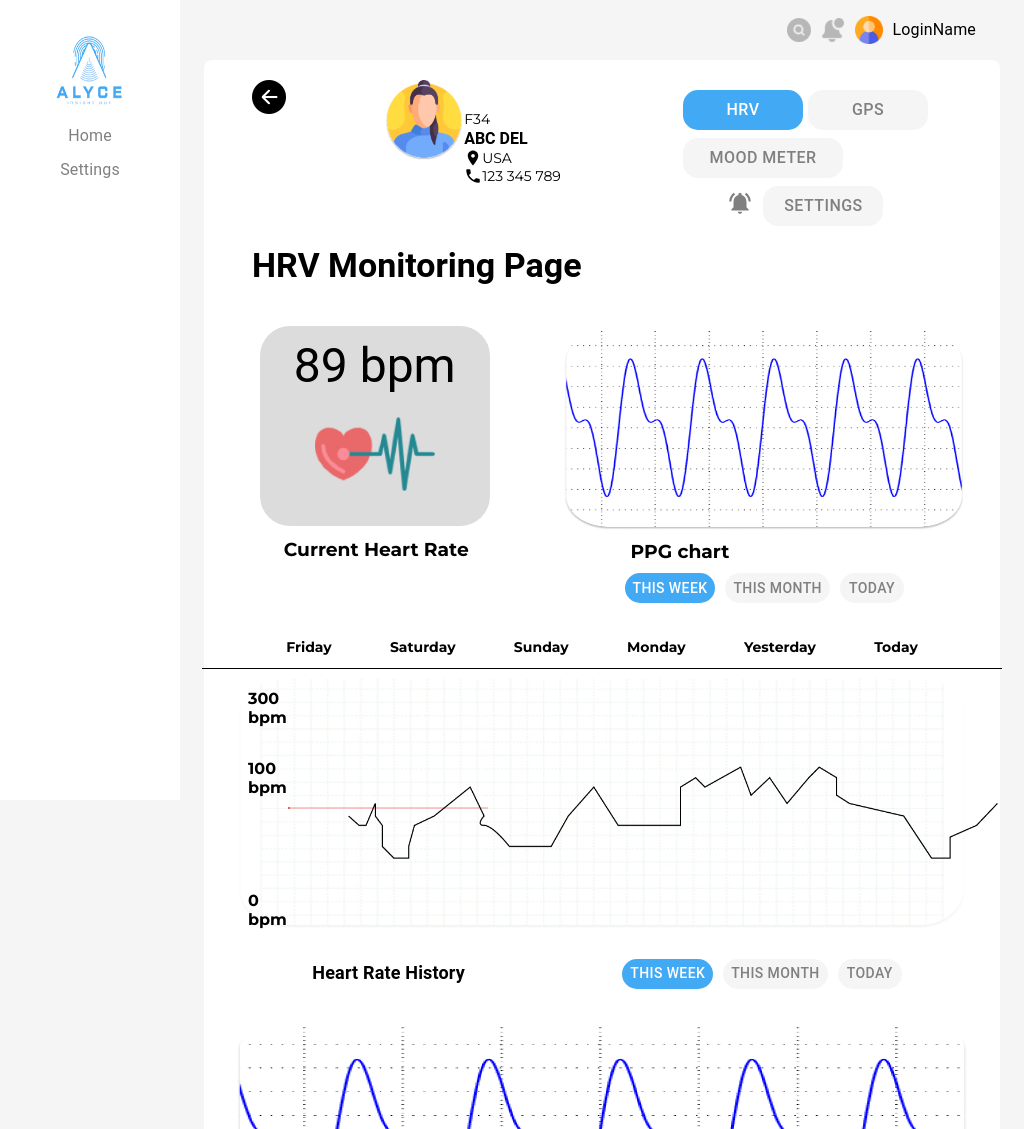
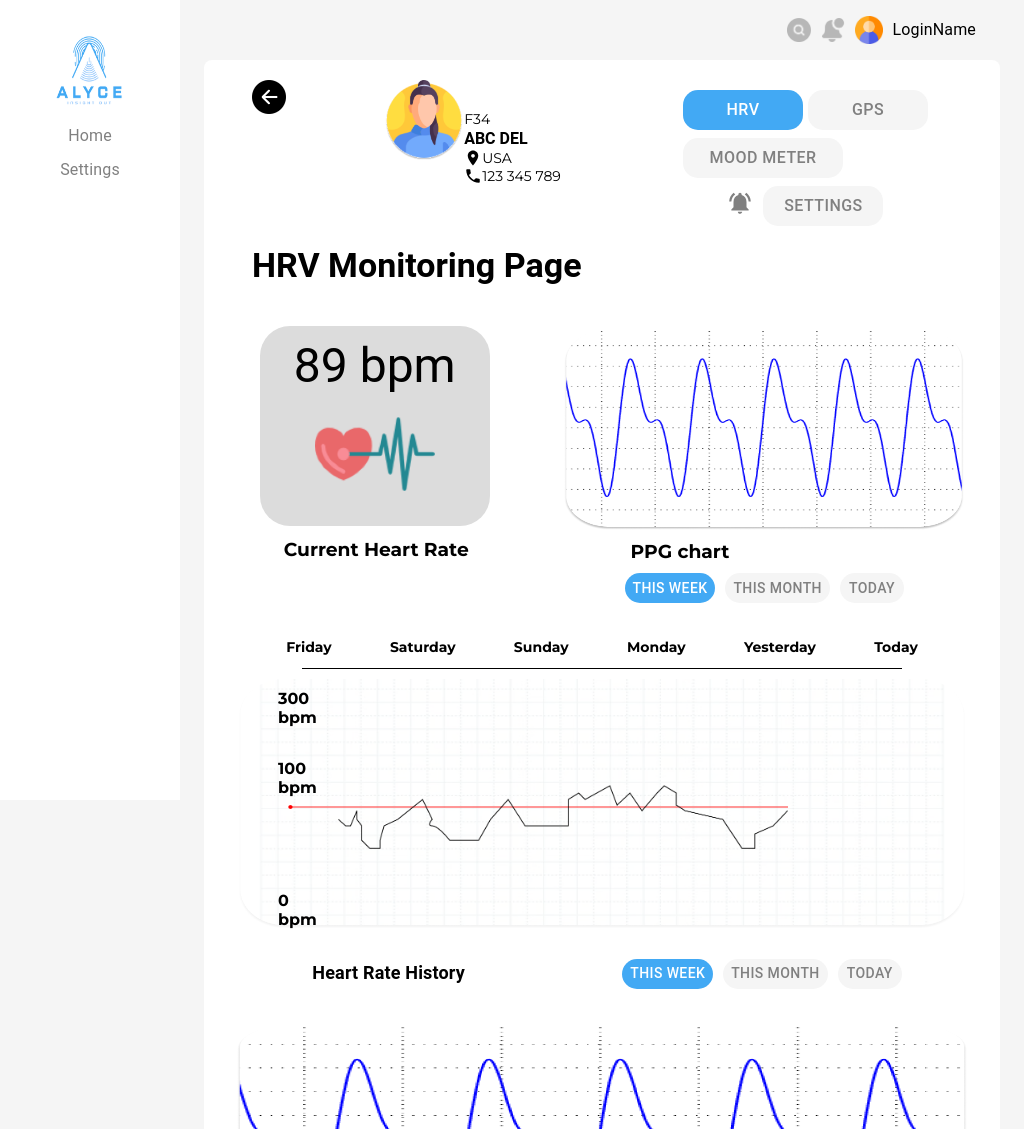
Before and after one commit to Amrkhwazir/Nextjs-UI, a Next.js app: page /hrvpage in a window 1024 px wide. Shown: the top 1129 px of the page. Built offline with nearby package versions, Linux system fonts and the light colour scheme.

Commit message:
working on responsive

```diff
--- a/src/components/chart/graph.module.css
+++ b/src/components/chart/graph.module.css
@@ -10,9 +10,9 @@
 
 .Line2Img{
     position: absolute;
-    width: 720px;
+    width: 680px;
     bottom: 130px;
-    left: 50px;
+    left: 90px;
 }
 
 .vectorImg{
@@ -25,21 +25,21 @@
 .chartValue1{
     position: absolute;
     top: 20px;
-    left: 20px;
+    left: 50px;
    list-style-type: none;
    font-weight: bold;
 }
 .chartValue2{
     position: absolute;
     top: 90px;
-    left: 20px;
+    left: 50px;
    list-style-type: none;
    font-weight: bold;
 }
 .chartValue3{
     position: absolute;
     bottom: 10px;
-    left: 20px;
+    left: 50px;
    list-style-type: none;
    font-weight: bold;
 }
@@ -128,7 +128,7 @@
 @media (min-width: 900px) and (max-width: 1200px) {
 
     .lineImg{
-        width: 800px;
+        width: 600px;
     }
 
     .chartImg{
@@ -137,22 +137,16 @@
     }
     .Line2Img{
         position: absolute;
-        width: 200px;
-        height: 2px;
+        width: 500px;
+        height: 4px;
         bottom: 130px;
         left: 60px;
     }
-}
 
-
-@media (min-width: 1200px) and (max-width: 1536px) {
-
-    .lineImg{
-        width: 800px;
-    }
-
-    .chartImg{
-        width: 750px;
-        height: 250px;
+    .vectorImg{
+        position: absolute;
+        width: 450px;
+        bottom: 90px;
+        left: 110px;
     }
 }
--- a/src/components/maps/MapCity.jsx
+++ b/src/components/maps/MapCity.jsx
@@ -7,7 +7,7 @@ const MapCity = () => {
   return (
     <Container sx={{marginTop: "20px", backgroundColor: "white", padding: "40px", borderRadius: '12px', minWidth: '100%', display: "flex", flexDirection: "column", alignItems: "center"}}>
 
-          <Box sx={{width: "800px", display: "flex", justifyContent: "flex-start", marginBottom: '10px', width: '100%'}}>
+          <Box sx={{minWidth: "90%", display: "flex", justifyContent: "flex-start", marginBottom: '10px', }}>
             <Box sx={{display: "flex", paddingLeft: "12px",gap: "10px", alignItems: "center"}}>
             <Image src={"/images/navigate.png"} width={40} height={40} />
             <h4>Location History</h4>
@@ -22,7 +22,7 @@ const MapCity = () => {
                 <h3>City Center</h3>
             </Box>
         </Box>
-        <Container sx={{marginTop: "20px", display: "flex", justifyContent: {xs: "center", sm: 'flex-end', md: 'flex-end', lg: 'flex-end', xl: 'flex-end'}, gap: '10px', width: {xs: "100%", sm: "90%", md: "100%", lg: "90%"}}}>
+        <Container sx={{marginTop: "20px", display: "flex", justifyContent: {xs: "center", sm: 'flex-end', md: 'flex-end', lg: 'flex-end', xl: 'flex-end'}, gap: '10px', width: {xs: "100%", sm: "100%", md: "100%", lg: "80%"}}}>
         <Button sx={{borderRadius: "15px", backgroundColor: "#42A9F4", color: "white", height: "30px", fontSize: {xs: "9px", sm: "12px", md: '14px', lg: "14px", xl : "16px"}, maxWidth: "120px"}}>This Week</Button>
         <Button sx={{borderRadius: "15px", backgroundColor: "whitesmoke", color: "grey", height: "30px", fontSize: {xs: "8px", sm: "12px", md: '14px', lg: "14px", xl : "16px"}, maxWidth: "120px"}}>This Month</Button>
         <Button sx={{borderRadius: "15px", backgroundColor: "whitesmoke", color: "grey", height: "30px", fontSize: {xs: "9px", sm: "12px", md: '14px', lg: "14px", xl : "16px"}, maxWidth: "120px"}}>Today</Button>
```
